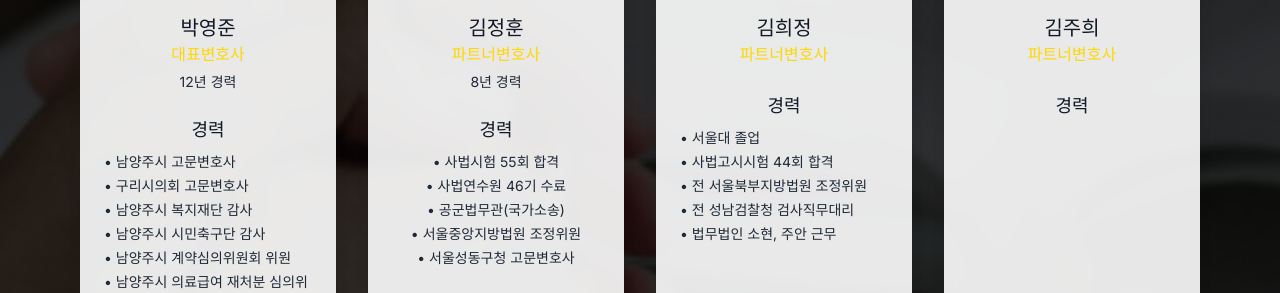
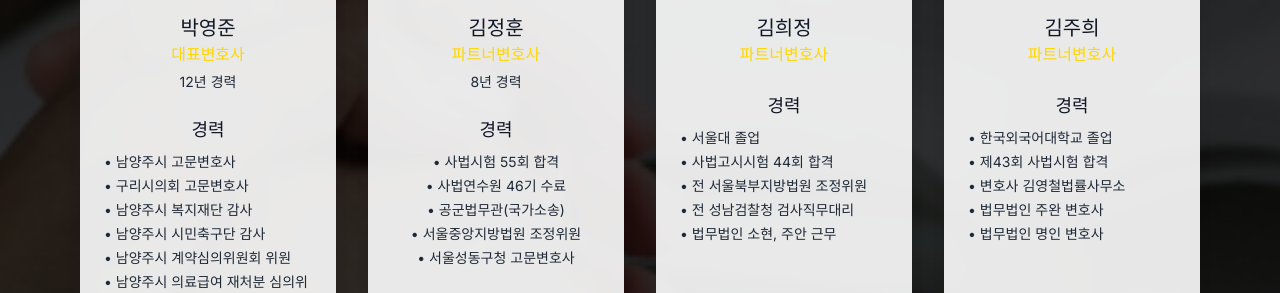
Before and after one commit to gu991230-cyber/gugit, a Next.js app: page / in a window 1280 px wide. Shown: the part 1748-2041 px from the top of the page. Built offline with nearby package versions, Linux system fonts and the light colour scheme; no server answers.

Commit message:
feat: add 김주희 파트너 변호사 경력 항목 업데이트

```diff
--- a/src/app/page.tsx
+++ b/src/app/page.tsx
@@ -274,6 +274,13 @@ export default function Home() {
                 </div>
                 <div className="text-center">
                   <h5 className="text-lg font-bold text-gray-900 mb-2">경력</h5>
+                  <ul className="space-y-1 text-xs md:text-sm leading-relaxed text-gray-800 text-left">
+                    <li>• 한국외국어대학교 졸업</li>
+                    <li>• 제43회 사법시험 합격</li>
+                    <li>• 변호사 김영철법률사무소</li>
+                    <li>• 법무법인 주완 변호사</li>
+                    <li>• 법무법인 명인 변호사</li>
+                  </ul>
                 </div>
               </div>
             </div>
```
